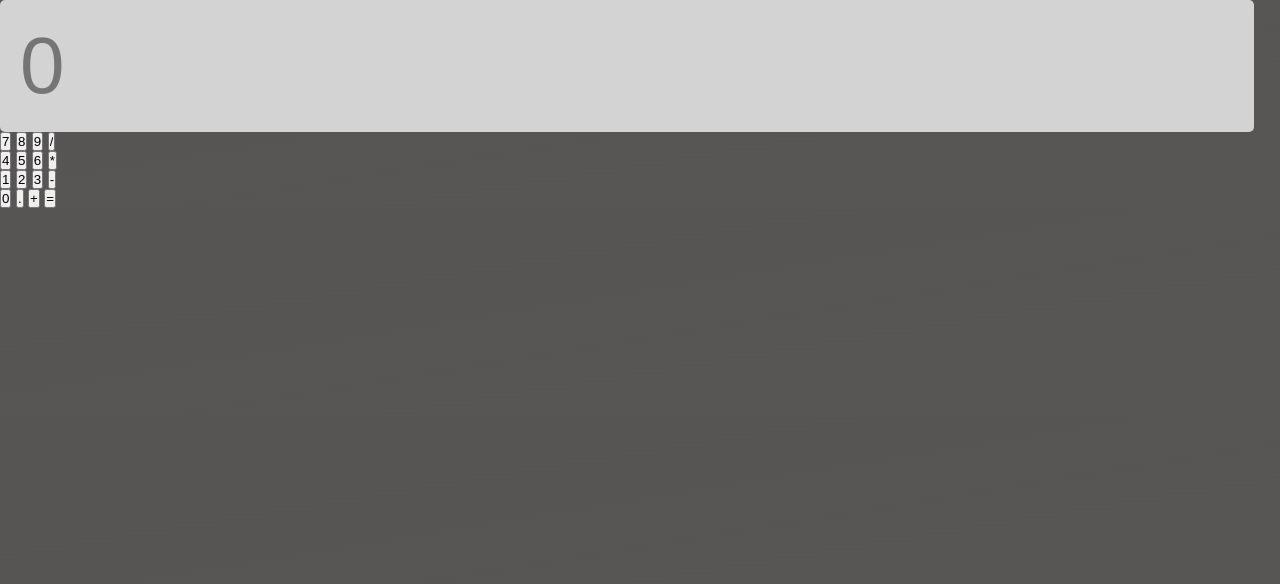
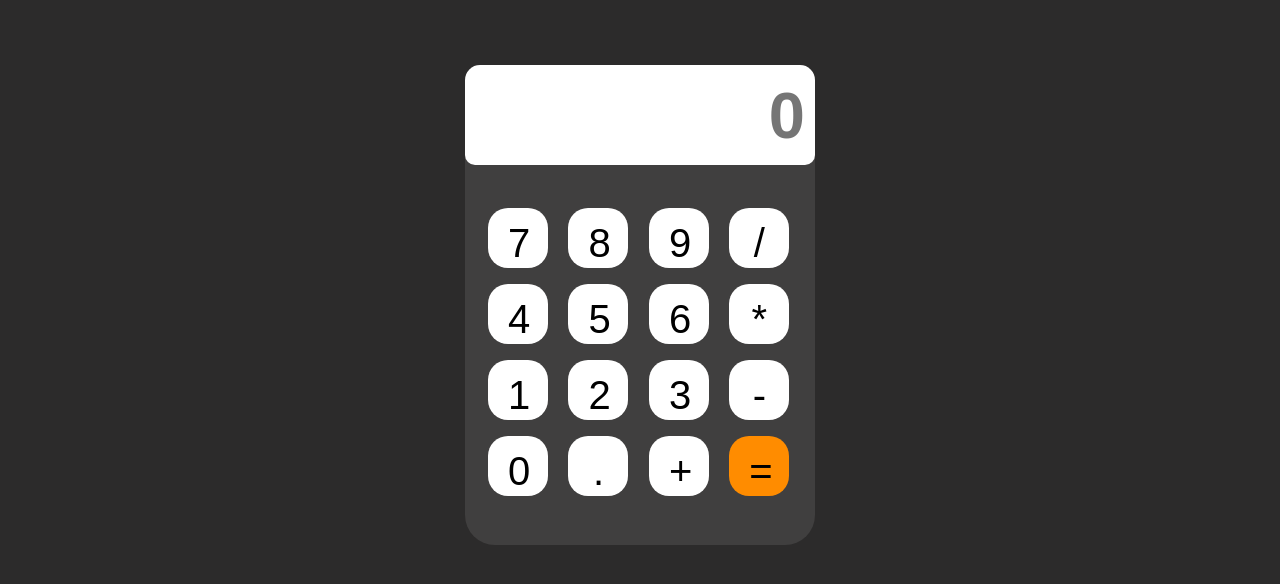
Before and after one commit to Eimoshiogwe/Calculator, a plain HTML site: page index.html in a window 1280 px wide. Drawn offline with Linux system fonts and the light colour scheme.

Commit message:
Update style.css

```diff
--- a/style.css
+++ b/style.css
@@ -1,87 +1,60 @@
-* {
+
+*{
+    margin: 0;
     padding: 0;
-    margin: 0;
-    box-sizing: border-box;
-    outline: 0;
-    transition: all 0.5 ease;
+    font-family: sans-serif;
 }
 
-body {
-    font-family: Arial, Helvetica, sans-serif;
-    font-weight: bolder;
+body{
+    background: rgb(44, 43, 43);
+}
+.wrapper{
+    width: 350px;
+    height: 480px;
+    margin: 65px auto;
+    background: rgb(64, 63, 63);
+    border-radius: 30px;
+    box-shadow: rgb(39, 39, 39);
 }
 
-a {
-    text-decoration: none;
-    color: white;
+#display{
+    border: none;
+    border-radius: 10px;
+    outline: none;
+    width: 330px;
+    height: 80px;
+    color: black;
+    font-size: 65px;
+    font-weight: 700;
+    padding: 10px;
+    text-align: right;
+    background:white;
+    border-top-left-radius: 15px;
+    border-top-right-radius: 15px;
 }
 
-body {
-    background-image: linear-gradient(to bottom right, rgb(87, 84, 84),rgb(88, 85, 85));
+.buttons-box{
+    margin: 35px 15px;
 }
 
-.container {
-    height: 100vh;
-    width: 100vw;
-    display: grid;
-    place-items: center;
+.btn{
+    width: 60px;
+    height: 60px;
+    margin: 8px;
+    border: none;
+    outline: none;
+    cursor: pointer;
+    font-size: 40px;
+    line-height: 30px;
+    padding: 20px;
+    border-radius: 20px;
+    background:white ;
 }
 
-.calculator {
-    position: relative;
-    height: auto;
-    width: auto;
-    padding: 20px;
-    border-radius: 20px;
-    box-shadow: 0 0 30px rgb(71, 70, 70);
+.btn:hover{
+    background: darkgrey;
 }
 
-.theme-toggler {
-    position: relative;
-    top: 30px;
-    right: 30px;
-    color: #ffff;
-    cursor: pointer;
-    z-index: 1;
+.ebtn, .ebtn:hover{
+    background: darkorange;
 }
-
-.theme-toggler.active {
-    color: #ffff;
-}
-
-
-#display {
-    width: 98%;
-    padding: 20px;
-    font-size: 5rem;
-    text-align: left;
-    border: none;
-    border-radius: 5px;
-    background-color: lightgray;
-    color: black;
-}
-
-#display::-webkit-scrollbar {
-    display: block;
-    height: 3px;
-}
-
-button {
-    height: 45px;
-    width: 45px;
-    border: 0;
-    border-radius: 8px;
-    margin: 5px;
-    font-size: 35px;
-    font-weight: bold;
-    cursor: pointer;
-    transition: all 200ms ease;
-}
-
-button:hover {
-    transform: scale(1.1);
-}
-
-button#equal {
-    background-color: orange;
-}
```
